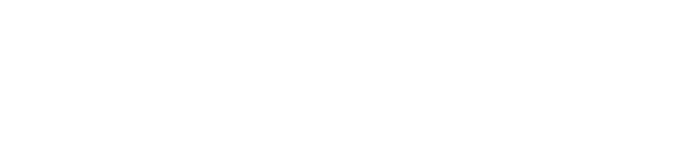
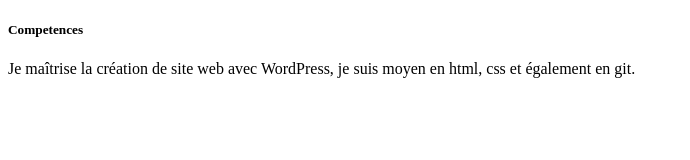
Before and after one commit to Jae-San/mon-cv, a plain HTML site: page index.html in a window 1280 px wide. Shown: the whole page, without its empty margins (0-690 px from the left). Drawn offline with Linux system fonts and the light colour scheme.

Commit message:
mise en place de la section competences

```diff
--- a/index.html
+++ b/index.html
@@ -7,6 +7,8 @@
     <title>Document</title>
 </head>
 <body>
-
+    <h5>Competences</h5>
+    <span>Je maîtrise la création de site web avec WordPress, je suis moyen en html, css et également en git.
+    </span>
 </body>
 </html>
```
